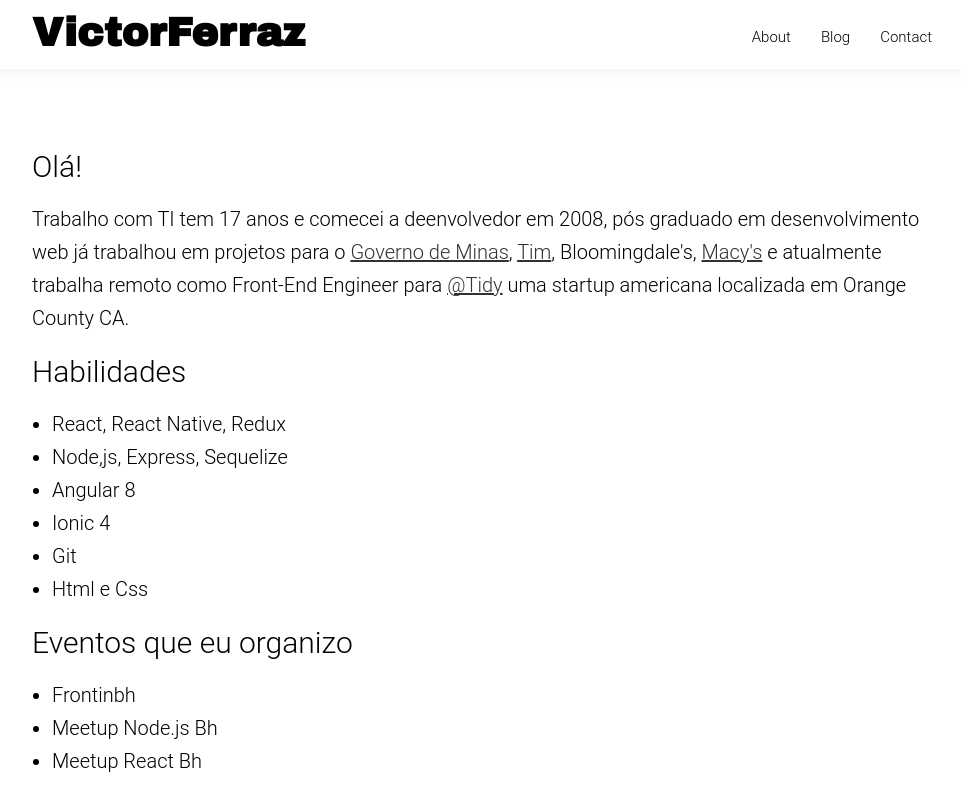
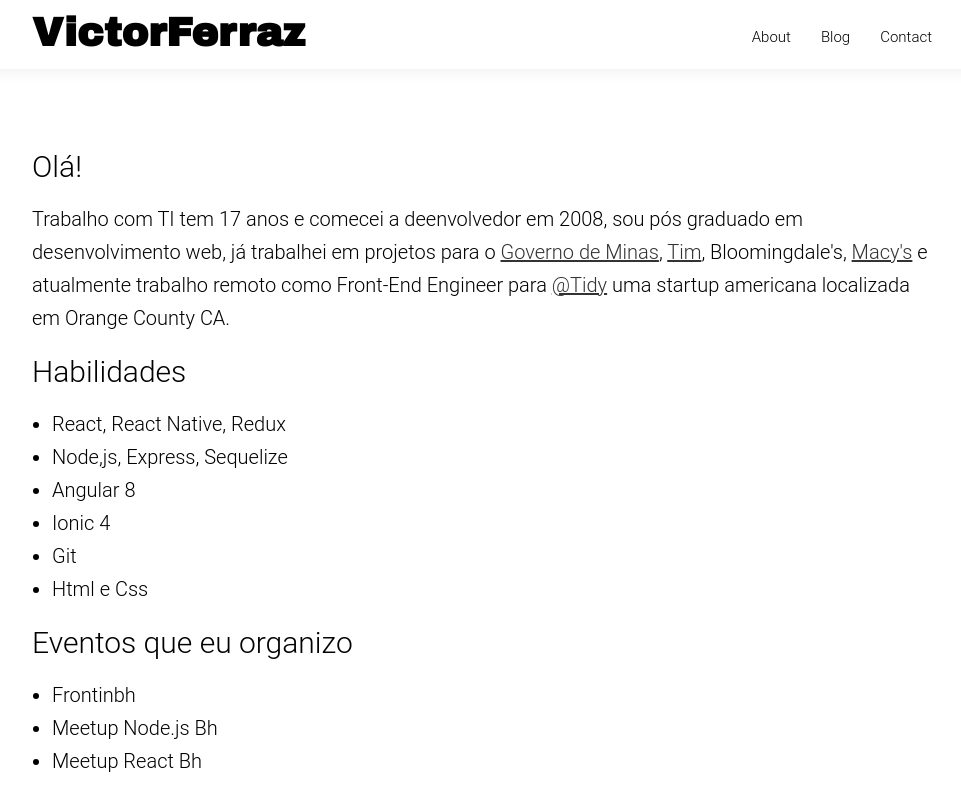
Before and after one commit to victorferraz/blog, a Next.js app: page /about in a window 1280 px wide. Shown: the whole page, without its empty margins (158-1119 px from the left). Built offline with nearby package versions, Linux system fonts and the light colour scheme.

Commit message:
Update about.js

```diff
--- a/src/pages/about.js
+++ b/src/pages/about.js
@@ -2,7 +2,7 @@
   <>
     <article>
       <h2>Olá!</h2>
-      <p> Trabalho com TI  tem 17 anos e comecei a deenvolvedor em 2008, pós graduado em desenvolvimento web já trabalhou em projetos para o <a href="https://www.mg.gov.br/">Governo de Minas</a>, <a href="https://www.tim.com.br/">Tim</a>, Bloomingdale's, <a href="https://www.macys.com/">Macy's</a> e atualmente trabalha remoto  como Front-End Engineer para <a href="http://tidy.com/">@Tidy</a> uma startup americana localizada em Orange County CA. </p>
+      <p> Trabalho com TI  tem 17 anos e comecei a deenvolvedor em 2008, sou pós graduado em desenvolvimento web,  já trabalhei em projetos para o <a href="https://www.mg.gov.br/">Governo de Minas</a>, <a href="https://www.tim.com.br/">Tim</a>, Bloomingdale's, <a href="https://www.macys.com/">Macy's</a> e atualmente trabalho remoto  como Front-End Engineer para <a href="http://tidy.com/">@Tidy</a> uma startup americana localizada em Orange County CA. </p>
       <h2> Habilidades </h2>
       <ul>
         <li> React, React Native, Redux </li>
```
